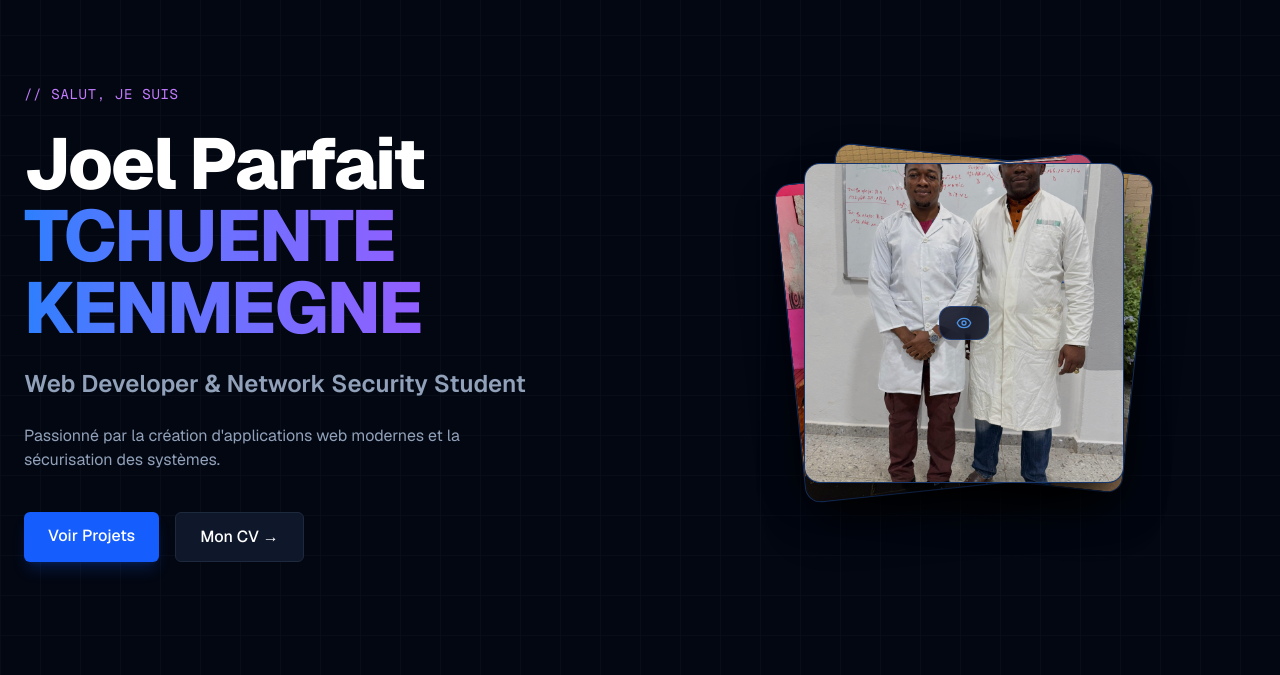
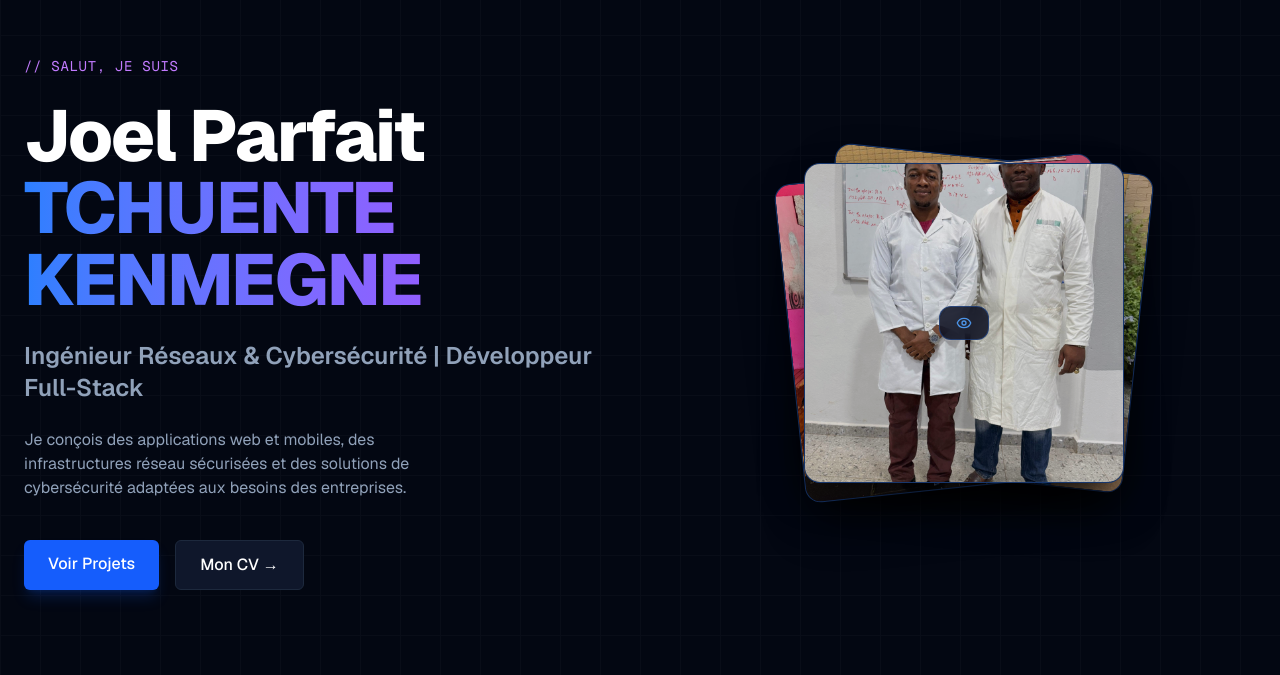
Before and after one commit to Joel-parfait/portfolio, a Next.js app: page / in a window 1280 px wide. Shown: the part 125-800 px from the top of the page. Built offline with nearby package versions, Linux system fonts and the light colour scheme.

Commit message:
Revise Hero component text for clarity and detail
Updated the text in Hero component to reflect new roles and skills.

```diff
--- a/src/components/Hero.tsx
+++ b/src/components/Hero.tsx
@@ -87,11 +87,11 @@ export default function Hero() {
           </motion.h1>
 
           <motion.p variants={itemVariants} className="text-xl md:text-2xl text-slate-400 font-semibold">
-            Web Developer & Network Security Student
+            Ingénieur Réseaux & Cybersécurité | Développeur Full-Stack
           </motion.p>
 
           <motion.p variants={itemVariants} className="text-slate-400 max-w-md text-sm md:text-base">
-            Passionné par la création d'applications web modernes et la sécurisation des systèmes.
+            Je conçois des applications web et mobiles, des infrastructures réseau sécurisées et des solutions de cybersécurité adaptées aux besoins des entreprises.
           </motion.p>
 
           {/* Boutons / Liens */}
```
